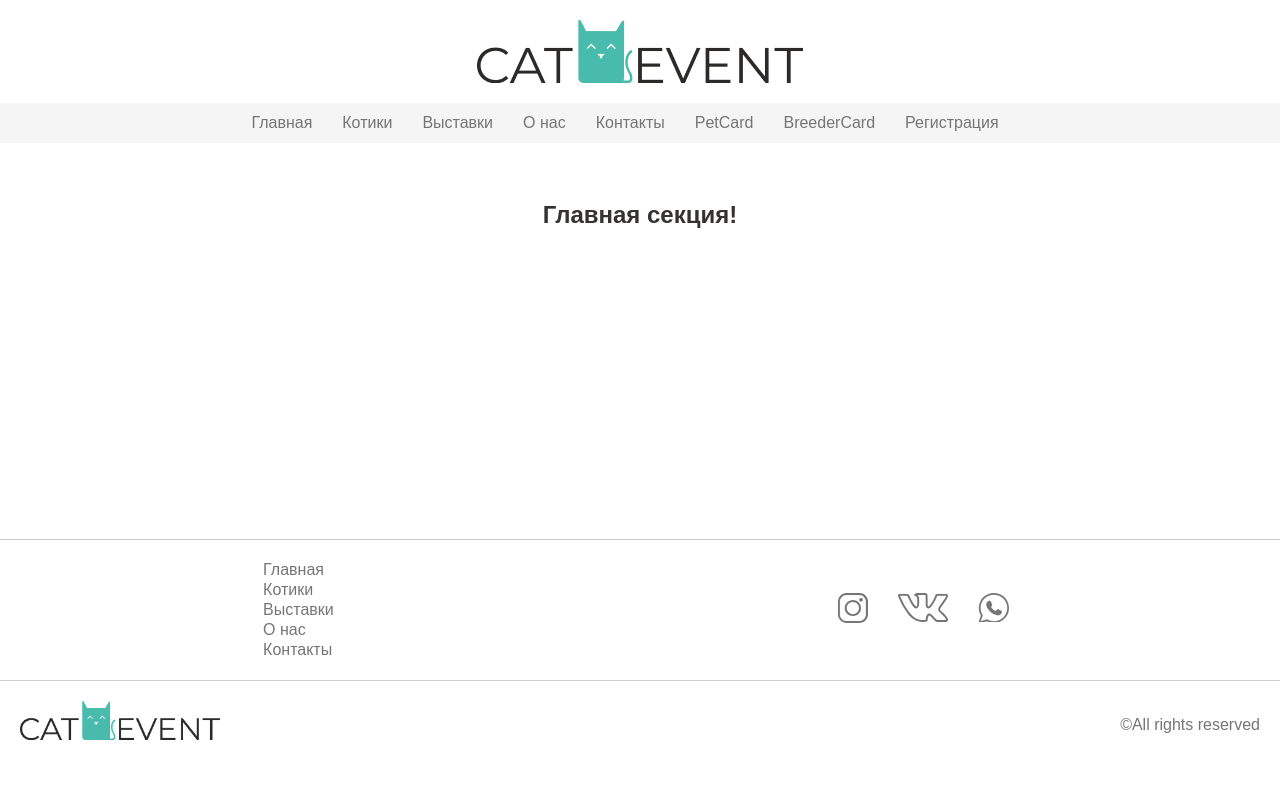
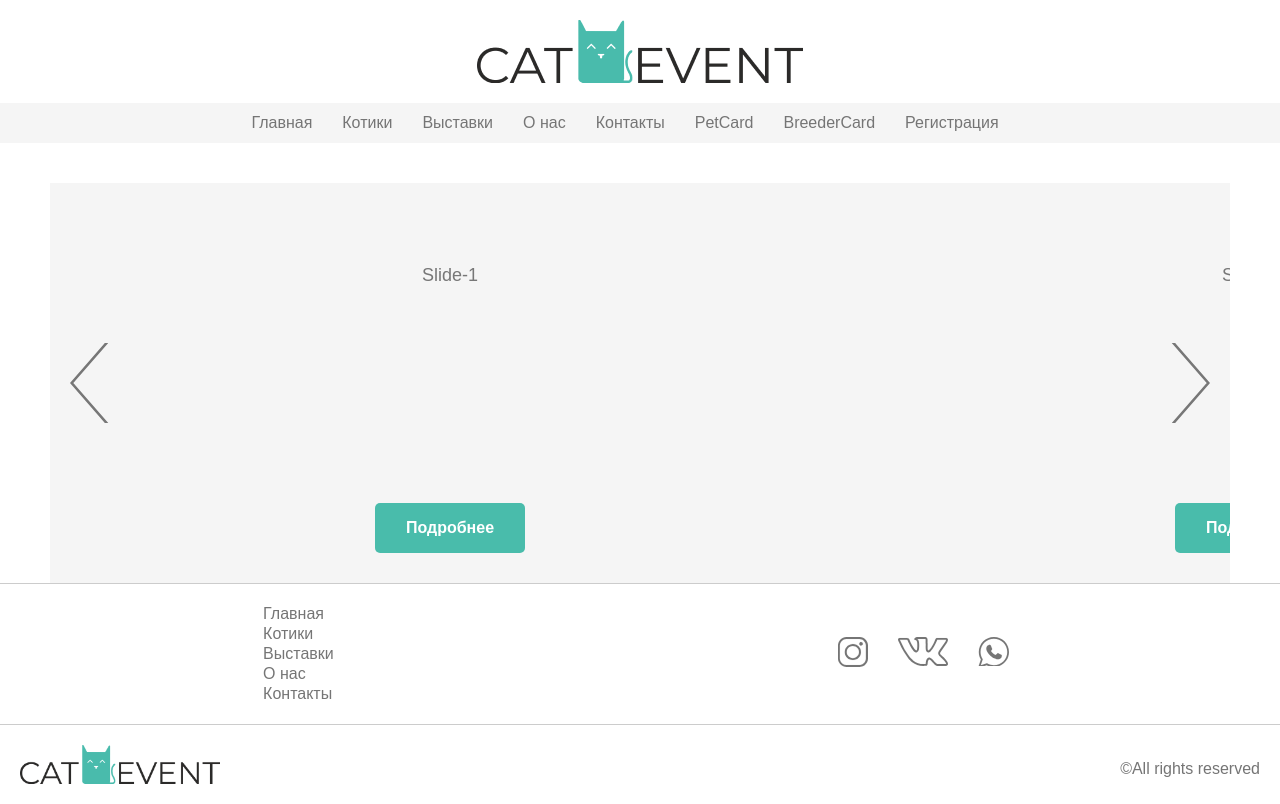
Before and after one commit to TeamOrange-GB/cats, a Vue app in the folder frontend/: page / in a window 1280 px wide. Built offline with nearby package versions, Linux system fonts and the light colour scheme; a web font is replaced by a local one.

Commit message:
slider general page

```diff
--- a/frontend/package.json
+++ b/frontend/package.json
@@ -3,7 +3,7 @@
   "version": "0.1.0",
   "private": true,
   "scripts": {
-    "serve": "vue-cli-service serve --open",
+    "serve": "vue-cli-service serve",
     "build": "rm -rf ../public/{js,css,img} && vue-cli-service build --no-clean"
   },
   "dependencies": {
--- a/frontend/src/assets/scss/variable.scss
+++ b/frontend/src/assets/scss/variable.scss
@@ -20,3 +20,21 @@ $font-size: 16px;
 /** Margin & Padding **/
 
 $margin: 20px;
+
+/** Buttons **/
+
+@mixin buttonSetting($wh, $ht, $clrBack, $clrBackTransition){
+    transition: background-color 0.3s linear;
+    width: $wh;
+    height: $ht;
+    background-color: $clrBack;
+    border: none;
+    outline: none;
+    border-radius: 5px;
+    font-weight: bold;
+    color: $color-white;
+    &:hover{
+        background-color: $clrBackTransition;
+        //color: white;
+    }
+}
--- a/frontend/src/components/vMain.vue
+++ b/frontend/src/components/vMain.vue
@@ -1,15 +1,47 @@
 <template>
     <section class="v-main">
-        <h1>Главная секция!</h1>
+
+            <Slider/>
+            <!-- <div class="slider__element">
+                <img src="https://via.placeholder.com/600x400" alt="slide">
+                <button class="slider__btn">Подробнее</button>
+            </div> -->
+            <!-- <div class="slider__element">
+                <img src="https://via.placeholder.com/600x400" alt="slide">
+            </div>
+            <div class="slider__element">
+                <img src="https://via.placeholder.com/600x400" alt="slide">
+            </div>
+            <div class="slider__element">
+                <img src="https://via.placeholder.com/600x400" alt="slide">
+            </div>
+            <div class="slider__element">
+                <img src="https://via.placeholder.com/600x400" alt="slide">
+            </div>
+            <div class="slider__element">
+                <img src="https://via.placeholder.com/600x400" alt="slide">
+            </div>
+            <div class="slider__element">
+                <img src="https://via.placeholder.com/600x400" alt="slide">
+            </div>
+            <div class="slider__element">
+                <img src="https://via.placeholder.com/600x400" alt="slide">
+            </div> -->
+
     </section>
 </template>
 
 <script>
+    import Slider from './vSlider.vue'
     export default {
+        components:{
+            Slider
+        },
+
         name: "vMain"
     }
 </script>
 
-<style scoped>
+<style lang="scss">
 
 </style>
--- /dev/null
+++ b/frontend/src/components/vSlider-item.vue
@@ -0,0 +1,40 @@
+<template>
+    <div class="slider__element">
+        <p class="slider__element__content">{{slideData.content}}</p>
+        <button class="slider__element__btn">Подробнее</button>
+    </div>
+</template>
+
+<script>
+export default {
+    props:{
+        slideData:{
+            type: Object
+        }
+    },
+}
+</script>
+
+<style lang="scss">
+    .slider__element{
+            transition-duration: 3s;
+            display: flex;
+            flex-shrink: 0;
+            flex-wrap: wrap;
+            justify-content: center;
+            width: 800px ;
+            height: 400px;
+            background-color: $color-smoke;
+
+            &__btn{
+                @include buttonSetting(150px, 50px, $color-cyan, $color-light-grey);
+                margin-bottom: 30px;
+                align-self: flex-end;
+            }
+            &__content{
+                width: 100%;
+                align-self: center;
+                text-align: center;
+            }
+        }
+</style>
--- /dev/null
+++ b/frontend/src/components/vSlider.vue
@@ -0,0 +1,153 @@
+<template>
+    <div class="slider">
+        <div class="slider__elements-block">
+            <SliderItem v-for="slide of sliderItems" :key="slide.id" :slideData="slide" :style="{transform:shiftValue}"></SliderItem>
+            <button class="slider__controls-left" @click="lastSlide()"></button>
+            <button class="slider__controls-right" @click="nextSlide()"></button>
+        </div>
+    </div>
+
+</template>
+<script>
+import SliderItem from './vSlider-item.vue'
+export default {
+    components:{
+        SliderItem
+    },
+    data() {
+        return {
+
+            curentSlide:0,
+            shiftValue: 'translateX(0px)',
+            sliderItems:[
+                {
+                    id: 1,
+                    img:"https://via.placeholder.com/150x150",
+                    content: "Slide-1"
+                },
+                {
+                    id: 2,
+                    img:"https://via.placeholder.com/150x150",
+                    content: "Slide-2"
+                },
+                {
+                    id: 3,
+                    img:"https://via.placeholder.com/150x150",
+                    content: "Slide-3"
+                },
+                {
+                    id: 4,
+                    img:"https://via.placeholder.com/150x150",
+                    content: "Slide-4"
+                },
+                {
+                    id: 5,
+                    img:"https://via.placeholder.com/150x150",
+                    content: "Slide-5"
+                },
+                {
+                    id: 6,
+                    img:"https://via.placeholder.com/150x150",
+                    content: "Slide-6"
+                },
+
+            ]
+        }
+    },
+    methods: {
+        elementShift(){
+            if(this.curentSlide<this.sliderItems.length-2){
+                this.curentSlide++
+                this.shiftValue = `translateX(${this.curentSlide*-800}px)`
+
+            }else{
+                this.curentSlide=0
+                this.shiftValue = `translateX(${this.curentSlide*-800}px)`
+            }
+
+        },
+
+        lastSlide(){
+            if(this.curentSlide>0){
+                this.curentSlide--
+                this.shiftValue = `translateX(${this.curentSlide*-800}px)`
+            }
+        },
+        nextSlide(){
+            if(this.curentSlide<this.sliderItems.length-2){
+
+                this.curentSlide++
+                this.shiftValue = `translateX(${this.curentSlide*-800}px)`
+                console.log(this.sliderItems.length)
+                console.log(this.curentSlide)
+            }
+
+        }
+    },
+    mounted() {
+       setInterval(()=>{this.elementShift()}, 7000)
+    },
+}
+</script>
+
+<style lang="scss">
+    .slider{
+        padding: 0 50px;
+        &__elements-block{
+            position: relative;
+            margin: 0 auto;
+            display: flex;
+            max-width: 1600px;
+            overflow: hidden;
+        }
+        &__controls-left{
+            transition-duration: 0.3s;
+            position: absolute;
+            left: 20px;
+            width: 40px;
+            height: 80px;
+            top: 50%-10%;
+            background: url('../assets/image/arrow-grey.svg') center no-repeat;
+            background-size: cover;
+            border: none;
+            &:hover{
+                background: url('../assets/image/arrow.svg') center no-repeat;
+                background-size: cover;
+            }
+        }
+        &__controls-right{
+            transition-duration: 0.3s;
+            width: 40px;
+            height: 80px;
+            top: 50%-10%;
+            position: absolute;
+            right: 20px;
+            background: url('../assets/image/arrow-grey.svg') center no-repeat;
+            background-size: cover;
+            border: none;
+            transform: rotate(180deg);
+            &:hover{
+                background: url('../assets/image/arrow.svg') center no-repeat;
+                background-size: cover;
+            }
+        }
+
+        // &__pagination{
+        //     text-align: center;
+        //     // border: 1px solid blue;
+        //     width: 100%;
+        //     &__dot{
+        //         transition: border 0.3s linear;
+        //         background: none;
+        //         border: 2px solid $color-light-grey;
+        //         width: 15px;
+        //         height: 15px;
+        //         margin: 3px;
+        //         border-radius: 50%;
+        //         &:hover{
+        //             border-color: $color-dark-gray;
+        //         }
+        //     }
+        // }
+    }
+</style>
```
Also changed, not shown: frontend/src/assets/image/arrow-grey.svg (added), frontend/src/assets/image/arrow.svg (added).
